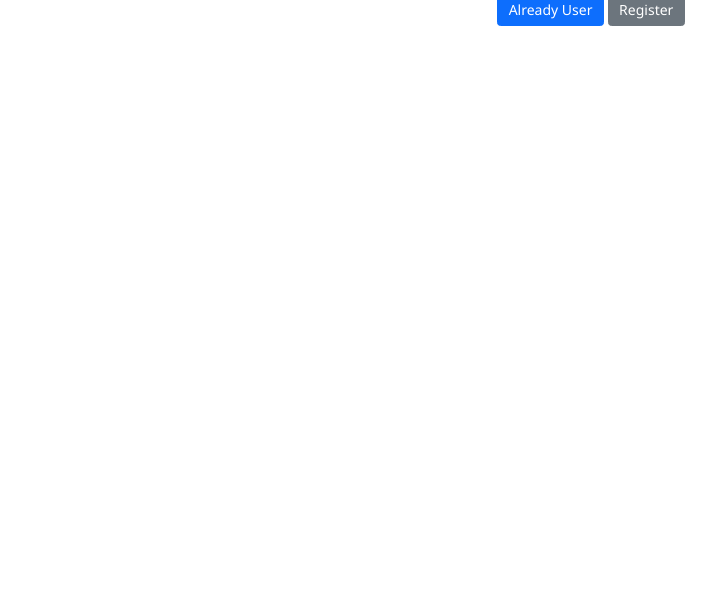
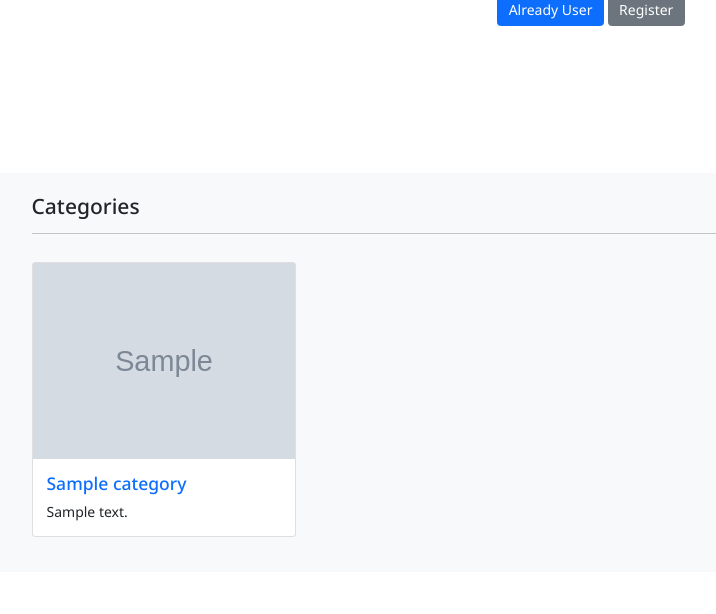
Before and after one commit to anandu-170758/Shopify, a Django app: template shop/templates/shop/collections.html in a window 1280 px wide. Shown: the part 258-872 px from the top of the page, without its empty margins (49-765 px from the left). Before the commit the page ends 284 px from the top, so only its background shows below. Run offline with Django 5.2, Linux system fonts and the light colour scheme; the template is opened without the code that fills it: values that come from a table or form of the project are taken from there, others are empty; tables that the repository leaves empty hold one stand-in row (values such as "Sample post"); grey boxes marked "Sample" are stand-in pictures.

Commit message:
Categories in UI

```diff
--- a/anandu_project/settings.py
+++ b/anandu_project/settings.py
@@ -127,6 +127,8 @@
     BASE_DIR/'static'
 ]
 
+
+
 # Default primary key field type
 # https://docs.djangoproject.com/en/5.0/ref/settings/#default-auto-field
 
--- a/anandu_project/urls.py
+++ b/anandu_project/urls.py
@@ -1,7 +1,13 @@
 from django.contrib import admin
 from django.urls import path,include
+
+from django.conf import settings
+from django.conf.urls.static import static
 
 urlpatterns = [
     path('admin/', admin.site.urls),
     path('',include('shop.urls'))
 ]
+
+if settings.DEBUG:
+    urlpatterns+=static(settings.MEDIA_URL,document_root=settings.MEDIA_ROOT)
--- a/shop/templates/shop/collections.html
+++ b/shop/templates/shop/collections.html
@@ -19,5 +19,27 @@
       </div>
     </section>
 
+    <section class="bg-light py-4 my-5">
+       <div class="container">
+          <div class="row">
+            <div class="col-12">
+               <h4 class="mb-3">Categories</h4>
+               <hr style="border-color: #b8bfc2;">
+            </div>
+         {% for item in category %}
+          <div class="col-md-4 col-lg-3">
+            <div class="card my-3">
+              <img src="{{item.image.url}}" class="card-image-top" alt="Categories">
+              <div class="card-body">
+                <h5 class="card-title text-primary">{{ item.name }}</h5>
+                <p class="card-text">{{item.description}}</p>
+              </div>
+            </div>
+          </div>
+          {% endfor %}
+          </div>
+       </div>
+    </section>
+
 
 {% endblock %}
```
